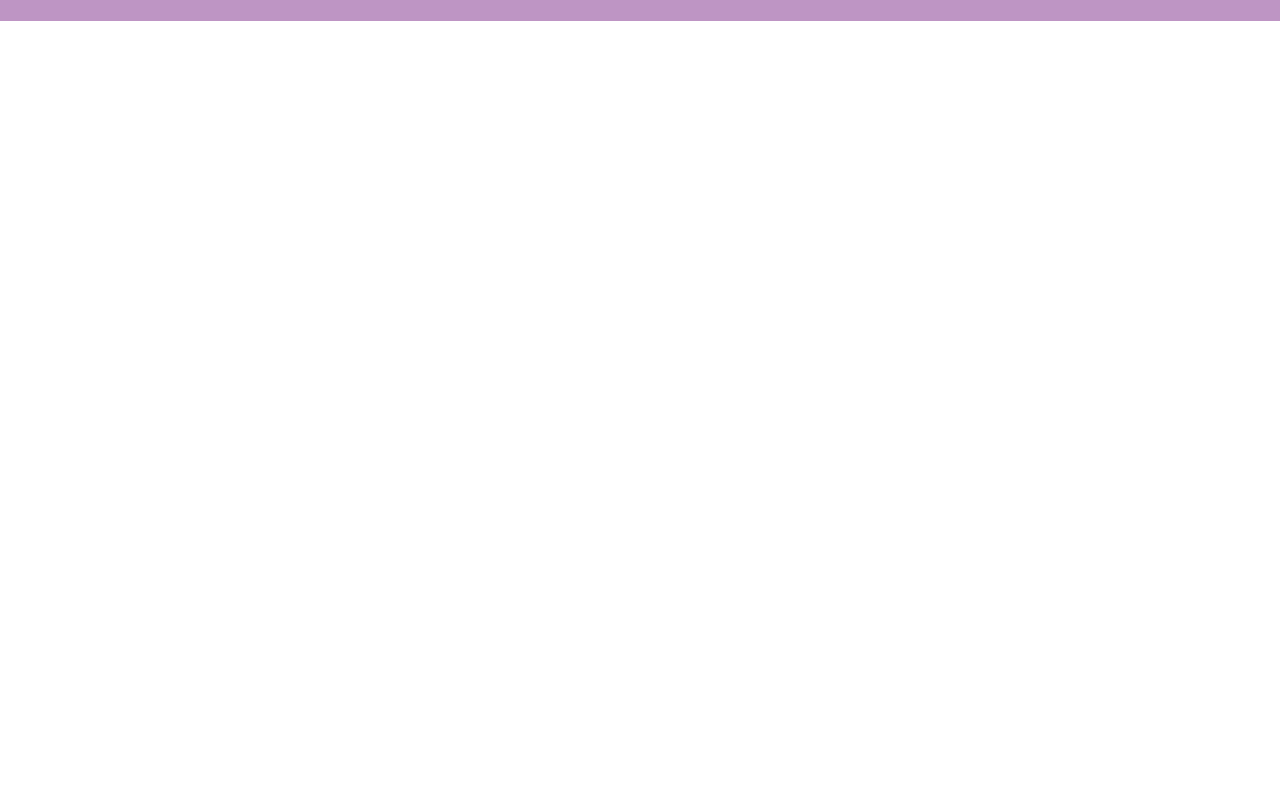
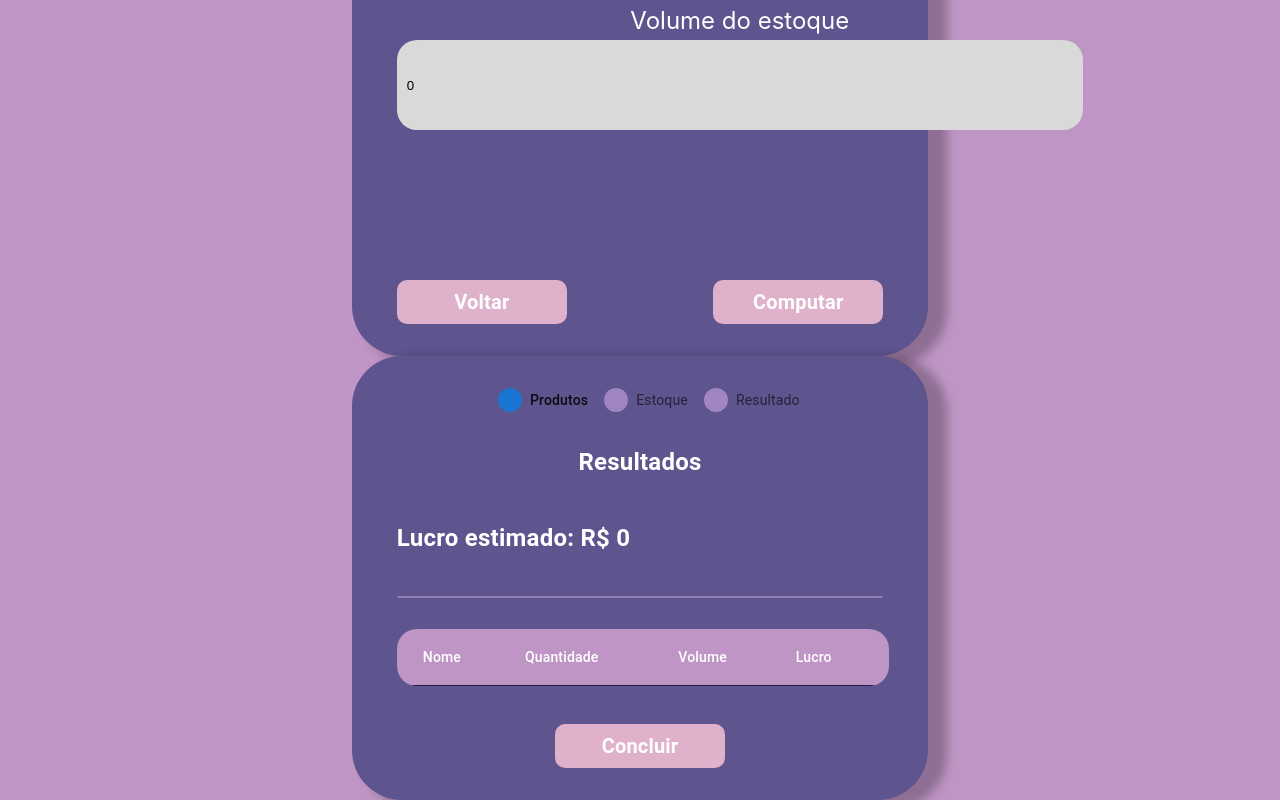
Before and after one commit to g-GSG/stock-optimization, a React (Create React App) app: page / in a window 1280 px wide. Shown: the part 779-1579 px from the top of the page. Before the commit the page ends 800 px from the top, so only its background shows below. Built offline with nearby package versions, Linux system fonts and the light colour scheme.

Commit message:
Base do último passo finalizada

```diff
--- a/src/App.css
+++ b/src/App.css
@@ -1,8 +1,9 @@
 .App {
   display: flex;
-  position: absolute;
-  height: 100vh;
-  width: 100vw;
+  flex-direction: column;
+  position: relative;
+  /* height: 100vh; */
+  /* width: 100vw; */
   text-align: center;
   align-items: center;
   justify-content: center;
--- a/src/App.js
+++ b/src/App.js
@@ -1,8 +1,9 @@
 import './App.css';
 import { Container } from './presentation/components/container';
 import { Header } from './presentation/components/header';
-import { StepTwo } from './presentation/components/step-two';
-
+import StepOne from './presentation/components/step-one/step-one';
+import { StepThree } from './presentation/components/step-three';
+import StepTwo from './presentation/components/step-two/step-two';
 
 function App() {
 
@@ -10,8 +11,15 @@ function App() {
     <div className="App">
       <Header>NOME</Header>
       <Container>
+        <StepOne />
+      </Container>
+      <Container>
         <StepTwo />
       </Container>
+      <Container>
+        <StepThree />
+      </Container>
+
     </div>
   );
 }
--- a/src/presentation/components/header/header.styles.js
+++ b/src/presentation/components/header/header.styles.js
@@ -2,7 +2,7 @@ import styled from 'styled-components'
 
 export const HeaderStyled = styled.header`
   display: flex;
-  position: absolute;
+  position: relative;
   top: 0;
   flex-direction: row;
   justify-content: center;
--- a/src/presentation/components/step-one/step-one.jsx
+++ b/src/presentation/components/step-one/step-one.jsx
@@ -106,7 +106,7 @@ function StepOne() {
             margin='22px 0 0 0'
             onClick={() => nextStep()}
           >
-            <Typography fontSize={20}>Avançar</Typography>
+            <Typography fontSize={20} fontWeight='bold'>Avançar</Typography>
           </Button>
         </div>
       </StepOneWrapper>
--- /dev/null
+++ b/src/presentation/components/step-three/index.js
@@ -0,0 +1 @@
+export { default as StepThree } from "./step-three";
--- /dev/null
+++ b/src/presentation/components/step-three/step-three.jsx
@@ -0,0 +1,59 @@
+import { useState } from 'react'
+import { Typography } from '@mui/material'
+import { Button } from '../button'
+import { StepProgress } from '../stepper'
+import { StepThreeContainer, StepThreeProfitWrapper, StepThreeWrapper } from './step-three.styles'
+import { Divider } from '@mui/material'
+import { ProductsTable } from '../products-table'
+
+function StepThree() {
+  const [estimatedProfit, setEstimatedProfit] = useState(0)
+  const [products, setProducts] = useState([])
+
+  function backToHome() {
+    console.log('Voltar pra tela inicial')
+    setEstimatedProfit(estimatedProfit+10)
+    setProducts([...products, { nome: 'Caneta', quantidade: 500, volume: 5, lucro: 100 }])
+  }
+
+  return (
+    <StepThreeContainer>
+      <StepProgress
+        StepProgress={3}
+        steps={["Produtos", "Estoque", "Resultado"]}
+      />
+      <StepThreeWrapper>
+        <Typography fontWeight='bold' fontSize={24}>
+          Resultados
+        </Typography>
+        <StepThreeProfitWrapper>
+          <Typography fontWeight='bold' fontSize={24}>
+            Lucro estimado: R$ {estimatedProfit}
+          </Typography>
+        </StepThreeProfitWrapper>
+        <Divider sx={{
+          marginBottom: 2,
+          '&.MuiDivider-root': {
+            borderColor: 'rgba(159, 134, 192, 0.8)',
+            borderWidth: 1,
+            borderRadius: 20
+          }
+        }} />
+        <ProductsTable rows={products} />
+        <div style={{ display: 'flex', justifyContent: 'center', width: '100%', marginTop: '2vh' }}>
+          <Button
+            backgroundColor='#E0B1CB'
+            width='170px'
+            height='44px'
+            margin='22px 0 0 0'
+            onClick={() => backToHome()}
+          >
+            <Typography fontSize={20} fontWeight='bold'>Concluir</Typography>
+          </Button>
+        </div>
+      </StepThreeWrapper>
+    </StepThreeContainer >
+  )
+}
+
+export default StepThree
--- /dev/null
+++ b/src/presentation/components/step-three/step-three.styles.js
@@ -0,0 +1,24 @@
+import styled from 'styled-components'
+
+export const StepThreeContainer = styled.div`
+  display: flex;
+  flex-direction: column;
+  width: 100%;
+  text-align: center;
+  align-items: center;
+  justify-content: center;
+`
+
+export const StepThreeWrapper = styled.div`
+  display: flex;
+  flex-direction: column;
+  width: 95%;
+  margin-top: 4vh;
+`
+
+export const StepThreeProfitWrapper = styled.div`
+  display: flex;
+  width: 100%;
+  margin-top: 5vh;
+  margin-bottom: 5vh;
+`
--- a/src/presentation/components/step-two/step-two.jsx
+++ b/src/presentation/components/step-two/step-two.jsx
@@ -47,7 +47,7 @@ function StepTwo() {
             margin='22px 0 0 0'
             onClick={() => previousStep()}
           >
-            <Typography fontSize={20}>Voltar</Typography>
+            <Typography fontSize={20} fontWeight='bold'>Voltar</Typography>
           </Button>
           <Button
             backgroundColor='#E0B1CB'
@@ -56,7 +56,7 @@ function StepTwo() {
             margin='22px 0 0 0'
             onClick={() => nextStep()}
           >
-            <Typography fontSize={20}>Avançar</Typography>
+            <Typography fontSize={20} fontWeight='bold'>Computar</Typography>
           </Button>
         </div>
       </StepTwoWrapper>
```
